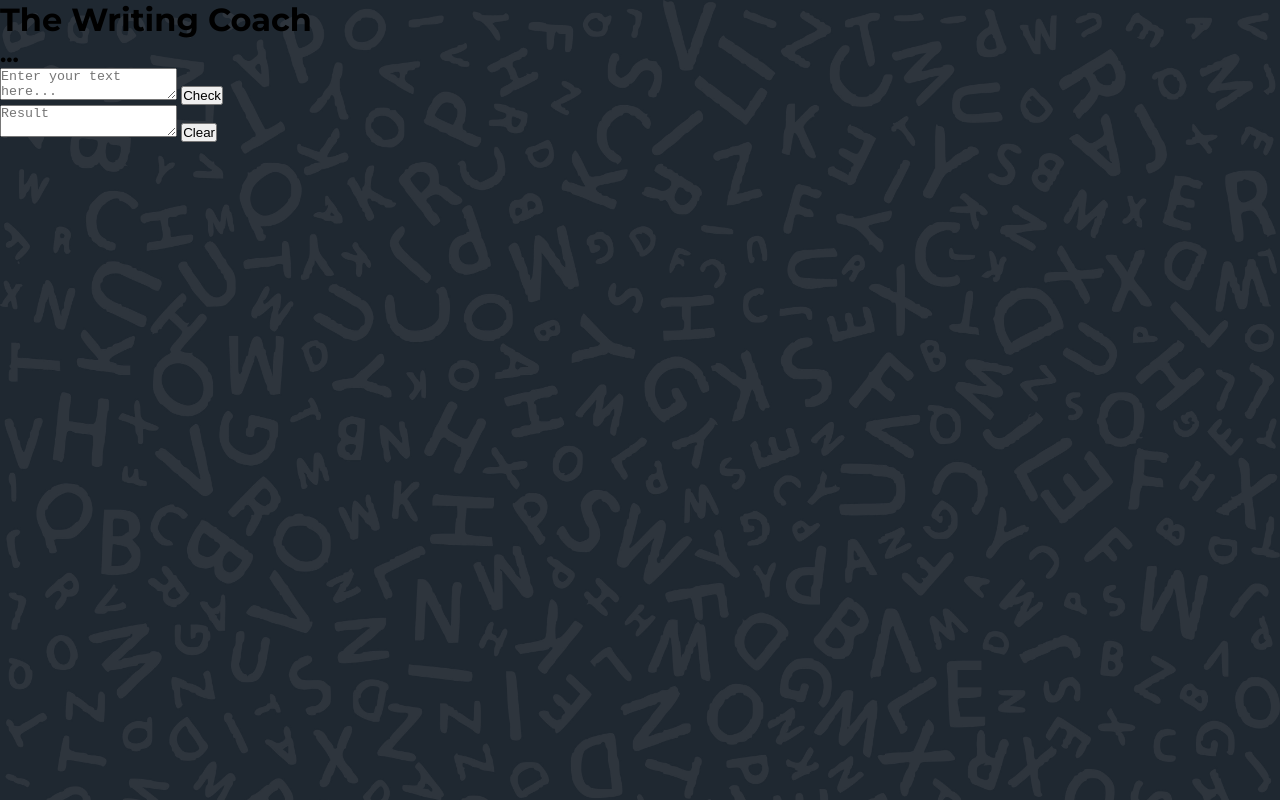
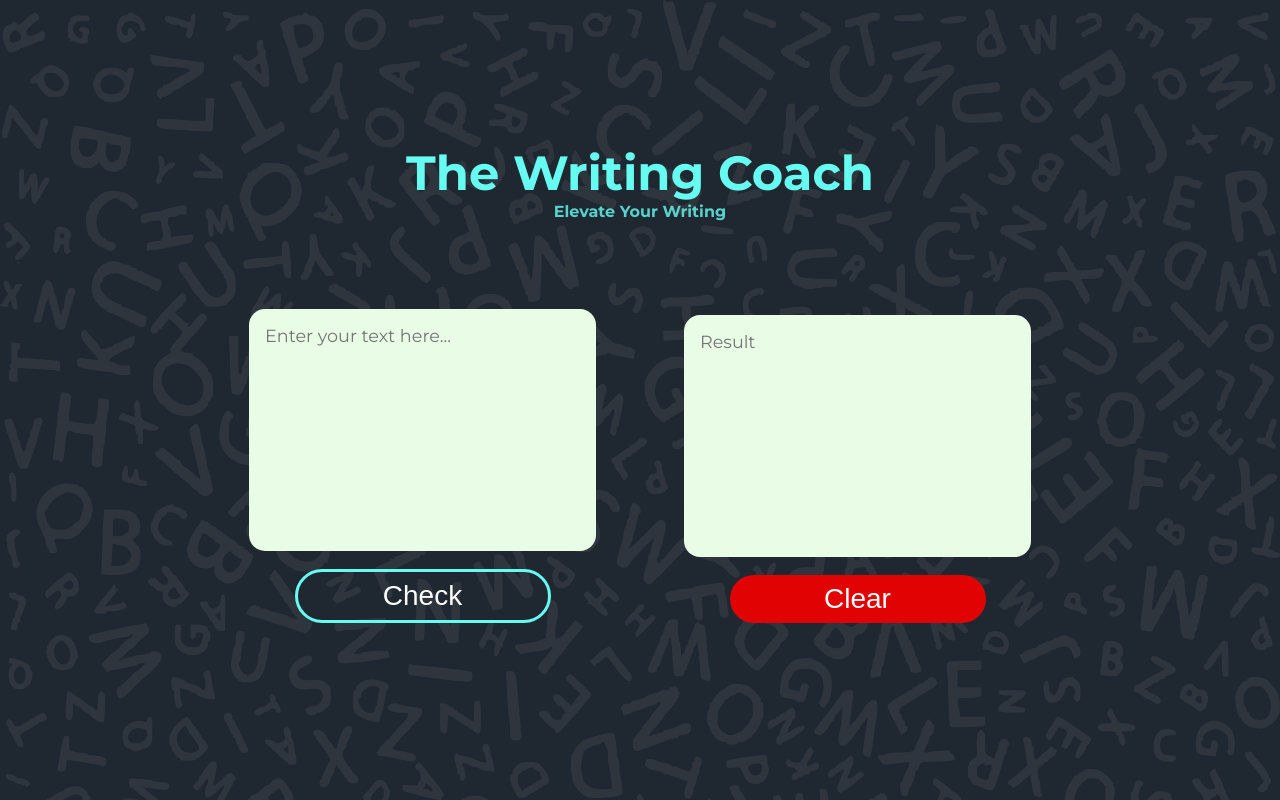
Before and after one commit to GrishmaKhanal/GEC_Basics, a plain HTML site: page index.html in a window 1280 px wide. Drawn offline with Linux system fonts and the light colour scheme.

Commit message:
front-scene complete

```diff
--- a/index.html
+++ b/index.html
@@ -16,17 +16,20 @@
 </head>
 
 <body>
-    <h1>The Writing Coach</h1>
-    <h2>...</h2>
+    <header>
+        <h1>The Writing Coach</h1>
+        <h2>Elevate Your Writing</h2>
+    </header>
     <div>
-        <form action="get">
-            <textarea class="text" id="input-area" placeholder="Enter your text here..."></textarea>
-            <button for="input-button" class="button" >Check</button>
+        <form action="" type="get" id="input-form">
+            <textarea class="text" id="input-area" cols="30" rows="10" placeholder="Enter your text here..."></textarea>
+            <input type="submit" value="Check" class="button">
         </form>
-        <form action="get">
-            <textarea class="text" placeholder="Result"></textarea>
-            <button class="button">Clear</button>
+        <form action="" id="output-form">
+            <textarea class="text" cols="30" rows="10" placeholder="Result" disabled></textarea>
+            <input type="button" value="Clear" class="button" id="button-secondary">
         </form>
     </div>
+
 </body>
 </html>
--- a/style.css
+++ b/style.css
@@ -8,6 +8,88 @@ html{
     font-family: 'Montserrat', sans-serif;
     background: url(images/randomLetters.jpg);
     background-size: 100%;
-    width: 100%;
-    background-repeat: no-repeat;
+    text-decoration: none;
 }
+h1{
+    text-align: center;
+    font-size: 3rem;
+    text-decoration: 900;
+    color: rgb(102, 252, 241);
+    margin: 9rem 0 0 0;
+
+}
+h2{
+    text-align: center;
+    font-size: 1rem;
+    color: rgba(102, 252, 241, 0.8);
+    margin: 0 0 4.5rem 0;
+}
+div{
+    display: flex;
+    justify-content: center;
+    gap: 3.5rem;
+}
+.text{
+    margin: 1rem;
+    padding: 1rem;
+    outline: none;
+    border: none;
+    border-radius: 1rem;
+    background-color: rgb(232, 252, 230);
+    font-family: 'Montserrat', sans-serif;
+    font-size: 1.1rem;
+    resize: none;
+}
+.button{
+    align-items: center;
+    margin: 0.1rem;
+    padding: 0.5rem;
+    border: solid #66FCF1;
+    border-radius: 6rem;
+    font-size: 1.75rem;
+    width: 16rem;
+    color: white;
+    background-color: rgba(0, 255, 255, 0);
+}
+.button:hover{
+    background-color: rgba(0, 255, 255, 0.2);
+    cursor: pointer;
+}
+#button-secondary{
+    background-color: #E10303;
+    border: none;
+}
+#button-secondary:hover{
+    background-color: #c90606;
+    cursor: pointer;
+}
+form{
+    display: flex;
+    flex-direction: column;
+    justify-content: flex-end;
+    align-items: center;
+}
+textarea[disabled]{
+    cursor: url(images/bx-search.svg), auto;
+}
+@media screen and (max-width: 600px){
+    h1{
+        font-size: 2rem;
+        margin: 5rem 0 0 0;
+    }
+    h2{
+        font-size: 0.8rem;
+        margin: 0 0 2.5rem 0;
+    }
+    .button{
+        justify-content: center;
+        font-size: 1.5rem;
+        width: 12rem;
+    }
+    div{
+        display: block;
+    }
+    .text{
+        font-size: 0.9rem;
+    }
+}
```
Also changed, not shown: images/bx-search.svg (added).
